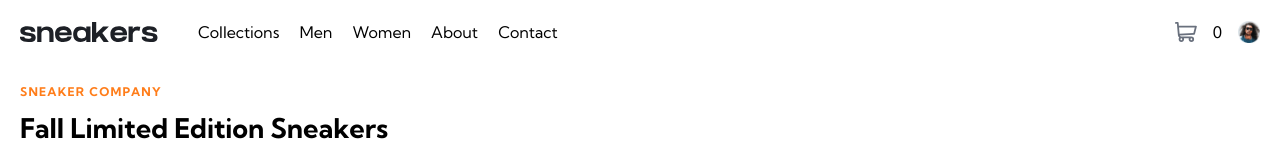
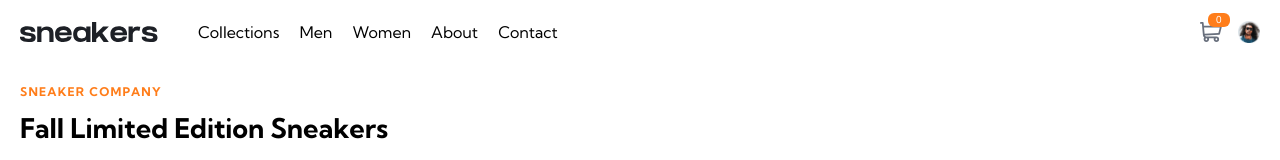
Before and after one commit to jtubbenhauer/fm-ecommerce-product-page, a React (Create React App) app: page / in a window 1280 px wide. Shown: the top 160 px of the page. Built offline with nearby package versions, Linux system fonts and the light colour scheme.

Commit message:
finished cart logic

```diff
--- a/src/App.js
+++ b/src/App.js
@@ -1,6 +1,6 @@
 import Product from "./components/Product";
 import Navbar from "./components/Navbar";
-import { useState } from "react";
+import { useState, useEffect } from "react";
 
 const menuItems = ["Collections", "Men", "Women", "About", "Contact"];
 
@@ -12,30 +12,45 @@ const product = {
 };
 
 function App() {
-  const [cartItems, setCartItems] = useState([
-    { title: "one", description: "one", qty: 2 },
-    { title: "two", description: "two", qty: 2 },
-    { title: "three", description: "three", qty: 2 },
-  ]);
+  const [cartItems, setCartItems] = useState([]);
   const [totalItems, setTotalItems] = useState(0);
+  let dupe = false;
+  let dupeIndex;
+  let itemsCount = 0;
+
+  // Get total cart items
+  const getTotalItems = () => {
+    for (let i = 0; i < cartItems.length; i++) {
+      itemsCount += cartItems[i].qty;
+    }
+    setTotalItems(itemsCount);
+  };
+
+  useEffect(() => {
+    getTotalItems();
+  });
 
   const addToCart = (obj, qty) => {
-    obj.qty = qty;
-    let dupe = false;
-    let dupeIndex;
-
-    cartItems.map((i, index) => {
+    // Check if item exists in cart
+    cartItems.forEach((i, index) => {
       if (i.title === obj.title) {
         dupe = true;
         dupeIndex = index;
       }
     });
 
+    // Handle duplicate or new item
     if (dupe) {
       let newArray = cartItems;
-      console.log(newArray[dupeIndex].qty, obj.qty);
+      let newTotal = newArray[dupeIndex].qty + qty;
+      console.log(newArray[dupeIndex]);
+      newArray[dupeIndex].qty = newTotal;
+      setCartItems(newArray);
+      getTotalItems();
     } else {
+      obj.qty = qty;
       setCartItems([...cartItems, obj]);
+      getTotalItems();
     }
   };
 
--- a/src/components/Navbar.js
+++ b/src/components/Navbar.js
@@ -71,7 +71,9 @@ const Navbar = ({ menuItems, cartItems, totalItems }) => {
             alt="Shopping Cart Icon"
             onClick={() => setCartOpen(!cartOpen)}
           />
-          <div>{totalItems}</div>
+          <div className="fixed bg-orange rounded-md text-white text-[0.6rem] px-2 -translate-y-3 translate-x-2">
+            {totalItems}
+          </div>
           <img src={avatar} alt="User Avatar" className="h-[22px]" />
         </div>
       </div>
```
